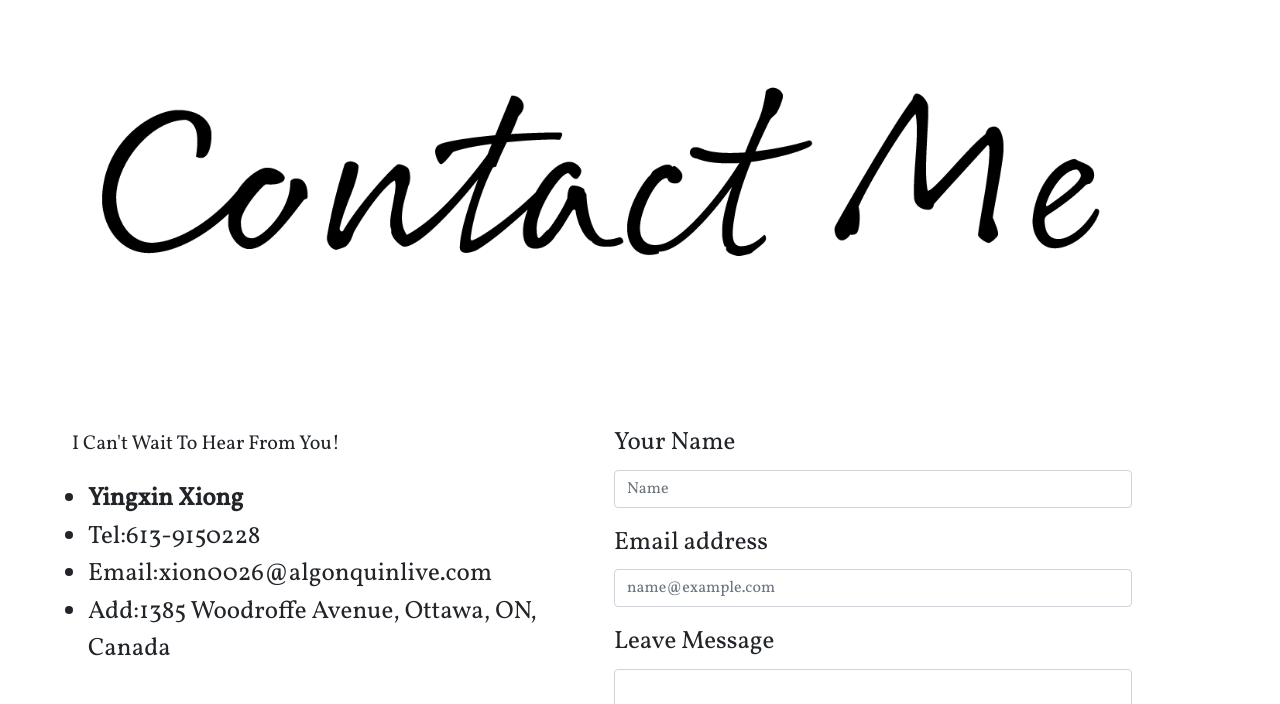
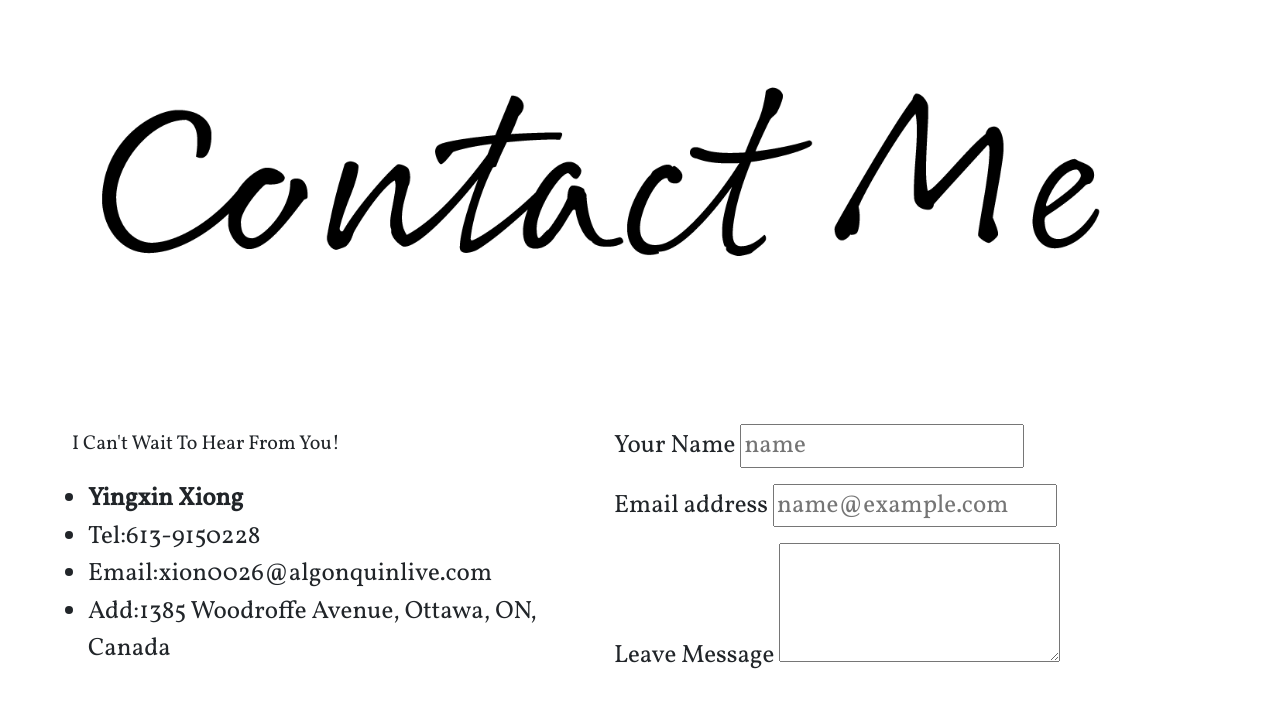
Before and after one commit to xion0026/portfolio, a plain HTML site: page html/contact.html in a window 1280 px wide. Shown: the part 296-1000 px from the top of the page. Drawn offline with nearby package versions, Linux system fonts and the light colour scheme.

Commit message:
little changed

```diff
--- a/html/contact.html
+++ b/html/contact.html
@@ -77,7 +77,7 @@
                       </nav>
         </div>
      </header>
-    <mian>
+    <main>
       <!-- contact -->
       <section class="m-3">
         <div class="container-xl m-3 pb-4">
@@ -87,7 +87,7 @@
           </div>
 
           <div class="row m-3">
-            <div class="col-md-6 text-left">
+            <div class="col-xl-6 text-left">
                 <h5 class="pt-2">I Can't Wait To Hear From You!</h5>
                   <ul class="p-3">
                     <li class="item">
@@ -104,18 +104,18 @@
                     </li>
                   </ul>
                   </div>
-                  <div class="col-md-6">
+                  <div class="col-xl-6">
                     <div class="mb-3">
-                      <label for="exampleFormControlInput1" class="form-label">Your Name</label>
-                      <input type="name" class="form-control" id="exampleFormControlInput1" placeholder="Name">
+                      <label for="fname" class="fname">Your Name</label>
+                      <input type="text" class="fname" id="fname" placeholder="name">
                     </div>
                     <div class="mb-3">
-                      <label for="exampleFormControlInput1" class="form-label">Email address</label>
-                      <input type="email" class="form-control" id="exampleFormControlInput1" placeholder="name@example.com">
+                      <label for="email" class="email">Email address</label>
+                      <input type="email" class="email" id="email" placeholder="name@example.com">
                     </div>
                     <div class="mb-3">
-                      <label for="exampleFormControlTextarea1" class="form-label">Leave Message</label>
-                      <textarea class="form-control" id="exampleFormControlTextarea1" rows="3"></textarea>
+                      <label for="meaasge" class="message">Leave Message</label>
+                      <textarea class="text" id="message" rows="3"></textarea>
                     </div>
 
                 </div>
@@ -124,7 +124,7 @@
 
          </div>
     </section>
-    </mian>
+    </main>
      <footer class="bg-dark">
       <div class="container-xl text-primary text-center p-2">
           <p>
```
Also changed, not shown: html/about.html (+4 -4 lines), html/protfolio.html (+2 -2 lines), index.html (+10 -11 lines).
